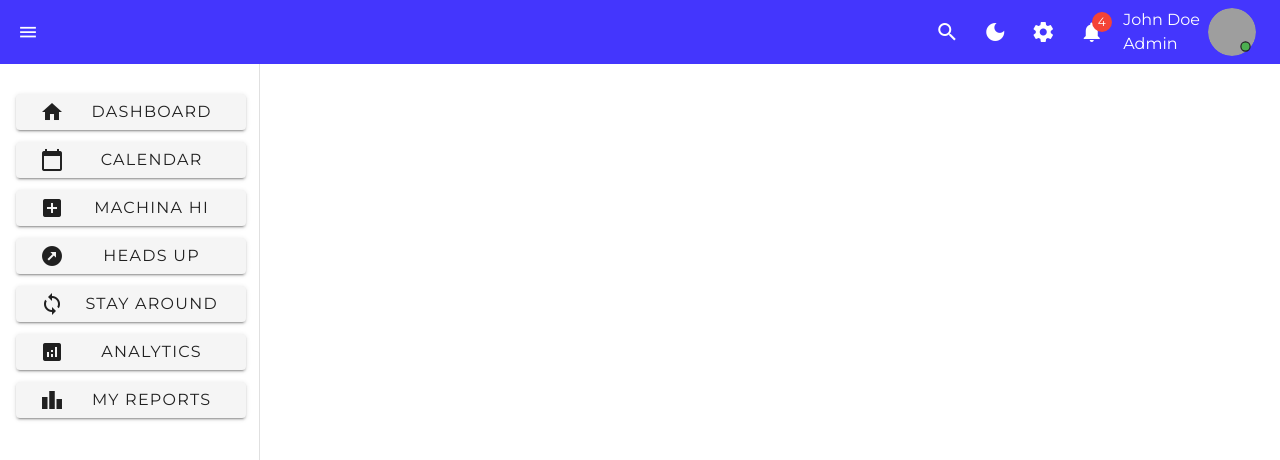
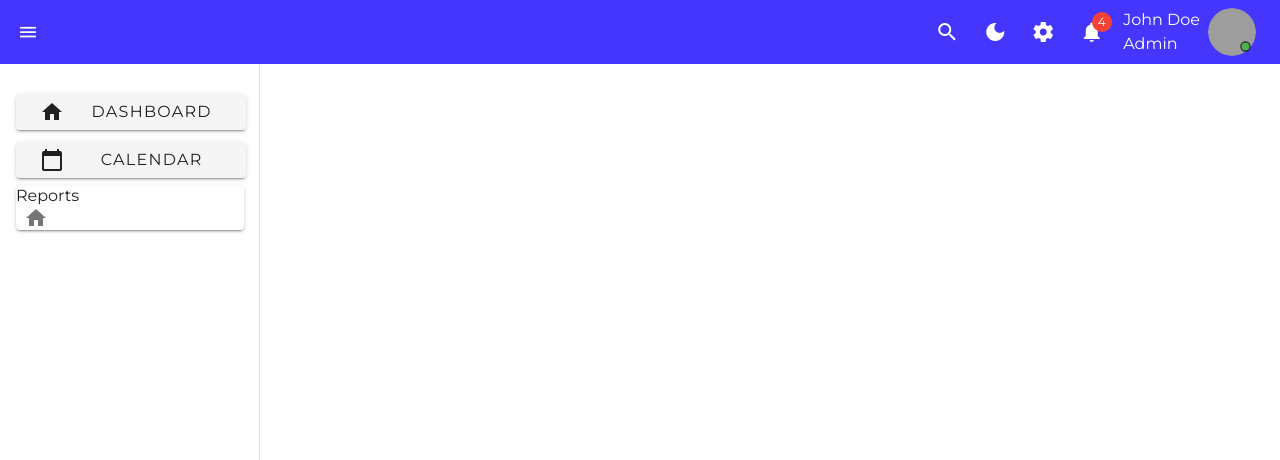
Before and after one commit to matiassemelman/edmachinachallenge, a Vue app: page / in a window 1280 px wide. Shown: the top 460 px of the page. Built offline with nearby package versions, Linux system fonts and the light colour scheme; grey boxes are pictures that could not be loaded.

Commit message:
Style: Add the 'Reports" tile title

```diff
--- a/src/App.vue
+++ b/src/App.vue
@@ -98,16 +98,20 @@
     </v-app-bar>
 
     <v-main>
-      <v-navigation-drawer permanent width="260" >
+      <v-navigation-drawer permanent width="260">
         <v-list class="mt-4">
+          <v-list-item v-for="link in links" :key="link.text">
+            <v-btn width="230">
+              <v-icon class="mx-2">{{ link.icon }}</v-icon>
+              <v-list-item-title>{{ link.text }}</v-list-item-title>
+            </v-btn>
+          </v-list-item>
+            <v-list-item>
+            <v-card width="230">
 
-          <v-list-item v-for='link in links' :key='link.text'  >
-            <v-btn width='230' >
-              <v-icon class="mx-2" >{{link.icon}}</v-icon>
-              <v-list-item-title >{{link.text}}</v-list-item-title>
-          </v-btn>
-
-
+              <v-list-item-title>Reports</v-list-item-title>
+              <v-icon class="mx-2" right>home</v-icon>
+            </v-card>
           </v-list-item>
         </v-list>
       </v-navigation-drawer>
@@ -128,14 +132,19 @@ export default {
         {
           icon: "home",
           text: "Dashboard",
-          route: "/"},{
+          route: "/",
+        },
+        {
           icon: "calendar_today",
           text: "Calendar",
           route: "/calendar",
-          }, {
+        },
+      ],
+      reports: [
+        {
           icon: "add_box",
           text: "Machina Hi",
-          route: "/machinahi"
+          route: "/machinahi",
         },
         {
           icon: "outbound",
@@ -156,13 +165,7 @@ export default {
           icon: "leaderboard",
           text: "My Reports",
           route: "/reports",
-}
-
-
-
-
-
-
+        },
       ],
 
       methods: {
```
Lines whose indentation alone changed are shown as unchanged.
